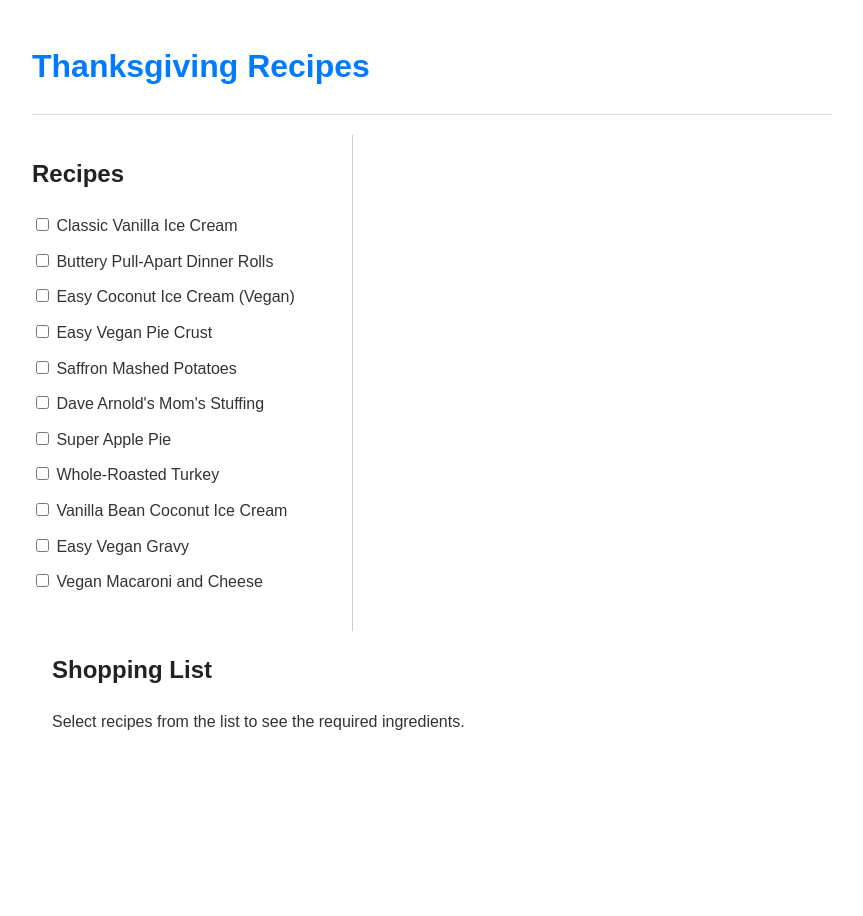
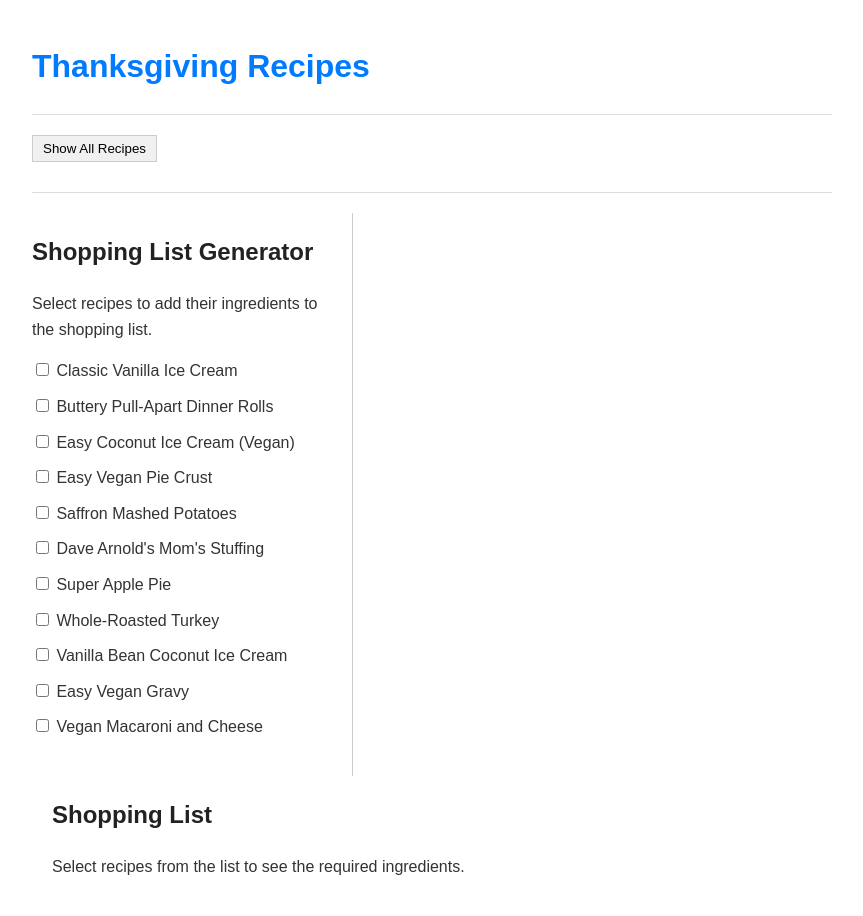
Before and after one commit to JabronieMan/thanksgiving, a Jekyll site: the page built from index.md, in a window 1280 px wide. Shown: the whole page, without its empty margins (208-1071 px from the left). Built offline with Jekyll 4.4.1, drawn with Linux system fonts in a browser that asks for light colours.

Commit message:
Trying some dynamic content, some more

```diff
--- a/assets/js/shopping-list.js
+++ b/assets/js/shopping-list.js
@@ -1,4 +1,17 @@
 document.addEventListener('DOMContentLoaded', function() {
+    // Drawer functionality
+    const drawerToggle = document.getElementById('recipe-drawer-toggle');
+    const drawerContent = document.getElementById('recipe-drawer-content');
+
+    if (drawerToggle && drawerContent) {
+        drawerToggle.addEventListener('click', function() {
+            const isHidden = drawerContent.style.display === 'none';
+            drawerContent.style.display = isHidden ? 'block' : 'none';
+            this.textContent = isHidden ? 'Hide All Recipes' : 'Show All Recipes';
+        });
+    }
+
+    // Shopping list functionality
     const recipeDataElement = document.getElementById('recipe-data');
     const recipeCheckboxes = document.querySelectorAll('.recipe-checkbox');
     const shoppingListUl = document.querySelector('#shopping-list ul');
--- a/index.md
+++ b/index.md
@@ -17,11 +17,11 @@
   .main-content {
     width: 100%;
   }
-  .recipe-list ul {
+  .recipe-list ul, .shopping-list-generator ul {
     list-style: none;
     padding: 0;
   }
-  .recipe-list li {
+  .recipe-list li, .shopping-list-generator li {
     margin-bottom: 10px;
   }
   #shopping-list ul {
@@ -32,6 +32,18 @@
     padding: 5px 0;
     border-bottom: 1px solid #eee;
   }
+  #recipe-drawer-content {
+    display: none; /* Hidden by default */
+  }
+  .toggle-button {
+    cursor: pointer;
+    background: #f0f0f0;
+    border: 1px solid #ccc;
+    padding: 5px 10px;
+    margin-bottom: 10px;
+    display: inline-block;
+  }
+
   @media (min-width: 768px) {
     .drawer {
       width: 300px;
@@ -47,10 +59,24 @@
   }
 </style>
 
+<div id="recipe-drawer">
+  <button id="recipe-drawer-toggle" class="toggle-button">Show All Recipes</button>
+  <div id="recipe-drawer-content" class="recipe-list">
+    <ul>
+      {% for recipe in site.recipes %}
+        <li><a href="{{ recipe.url | relative_url }}">{{ recipe.title }}</a></li>
+      {% endfor %}
+    </ul>
+  </div>
+</div>
+
+<hr>
+
 <div class="container">
-  <aside class="drawer">
-    <h2>Recipes</h2>
-    <div id="recipe-list-container" class="recipe-list">
+  <aside class="drawer shopping-list-generator">
+    <h2>Shopping List Generator</h2>
+    <p>Select recipes to add their ingredients to the shopping list.</p>
+    <div id="recipe-checkbox-list">
       <ul>
         {% for recipe in site.recipes %}
           <li>
@@ -83,4 +109,4 @@
   }
 </script>
 
-<script src="/assets/js/shopping-list.js"></script>
+<script src="{{ '/assets/js/shopping-list.js' | relative_url }}"></script>
```
Also changed, not shown: README.md.
